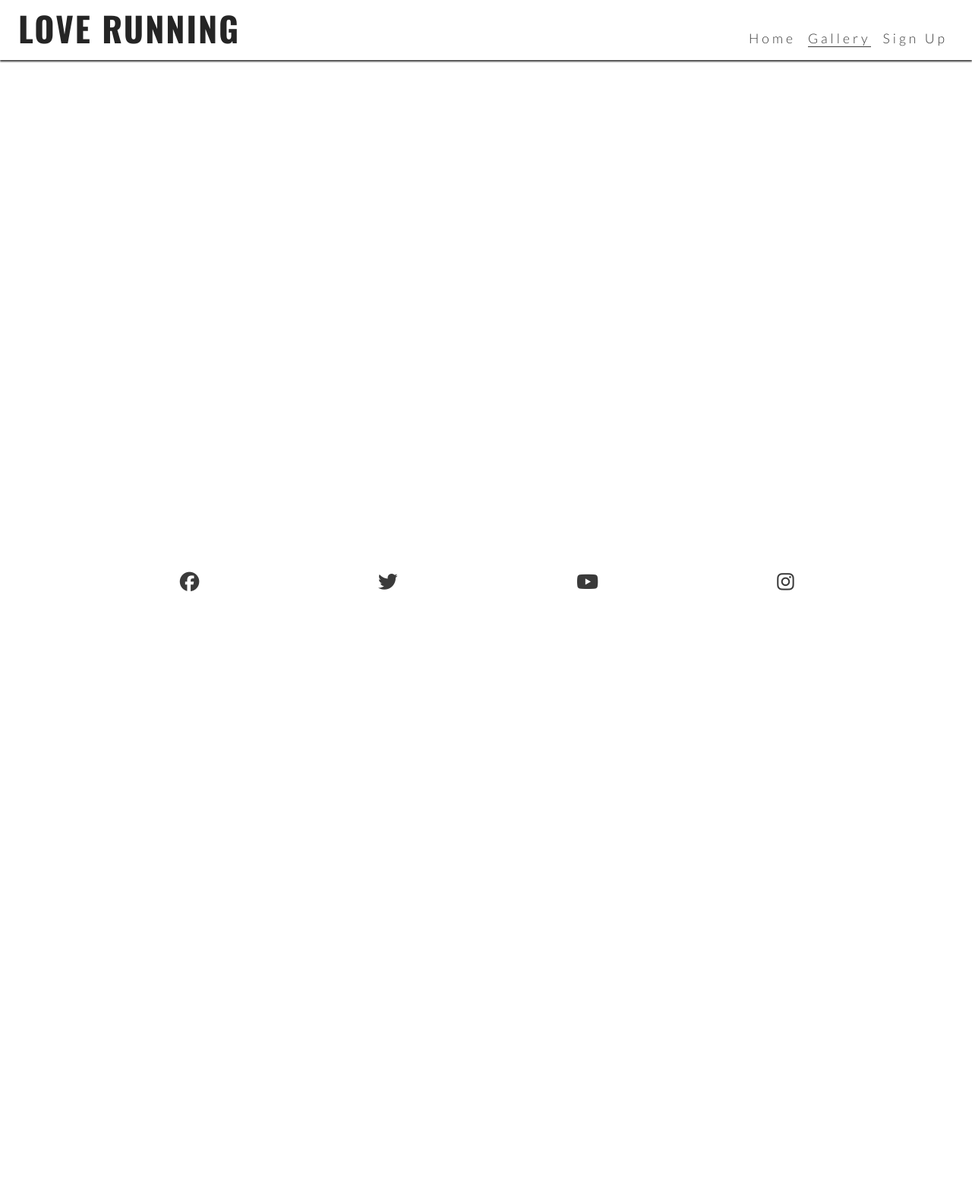
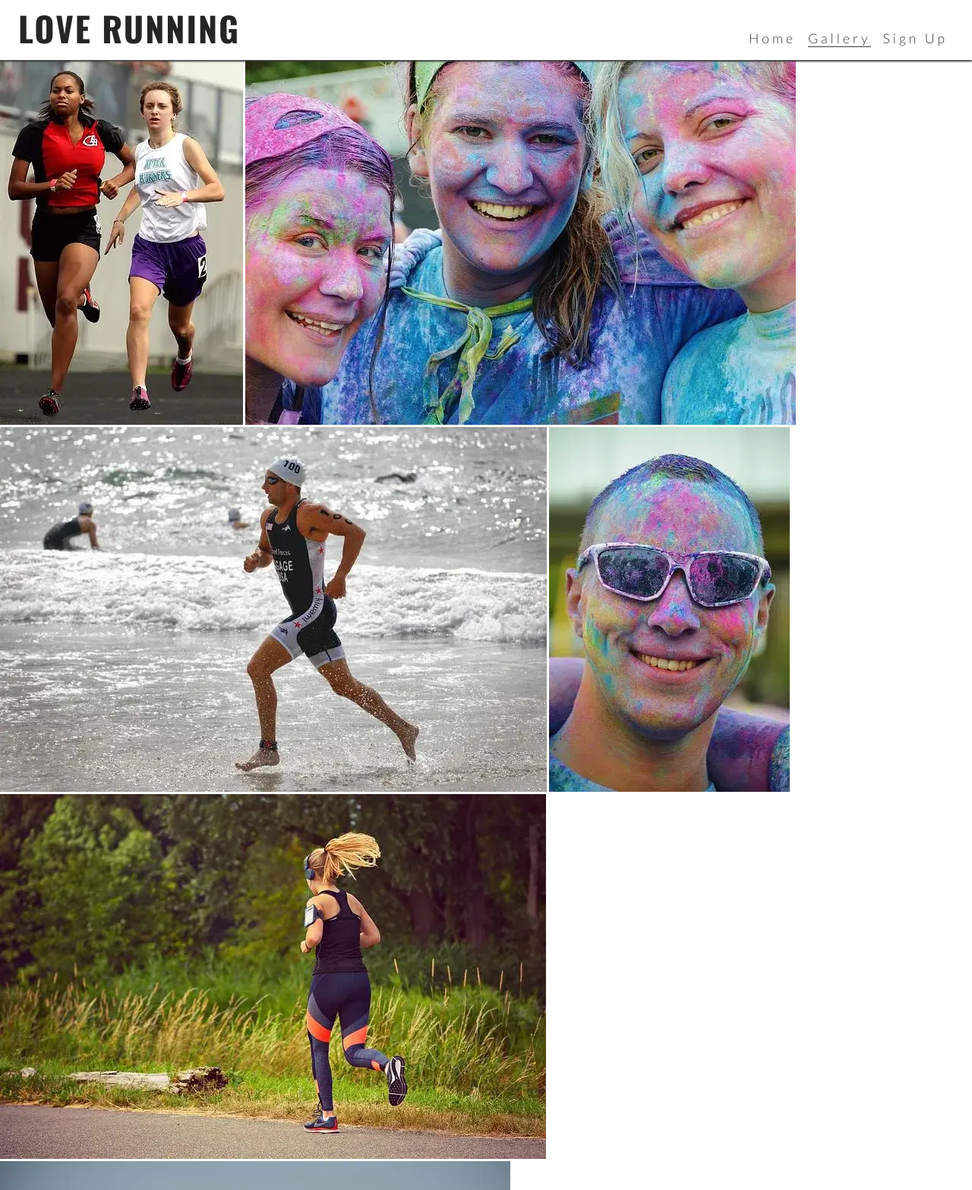
Before and after one commit to sophie-thomson/love-running, a plain HTML site: page gallery.html in a window 1280 px wide. Shown: the top 1566 px of the page at 76% size. Before the commit the page ends 800 px from the top, so only its background shows below. Drawn offline with nearby package versions, Linux system fonts and the light colour scheme.

Commit message:
Add images to html for gallery

```diff
--- a/gallery.html
+++ b/gallery.html
@@ -35,7 +35,19 @@
 </header>
 <!-- Main -->
 <main>
-    <section></section>
+    <section id="gallery">
+        <div id="photos">
+            <img src="assets/images/athletes.webp" alt="Two athletes running together">
+            <img src="assets/images/girls.webp" alt="Three girls at charity paint running festival">
+            <img src="assets/images/runner3.webp" alt="Solo male runner jogging on beach">
+            <img src="assets/images/man.webp" alt="Man at charity paint running festival">
+            <img src="assets/images/runner1.webp" alt="Solo female runner jogging through Phoenix Park">
+            <img src="assets/images/runner2.webp" alt="Runners competing in marathon">
+            <img src="assets/images/runner4.webp" alt="Solo female runner jogging on beach">
+            <img src="assets/images/running_gang.webp" alt="Large group of runners taking part in a marathon on a rainy day">
+            <img src="assets/images/mud-run.webp" alt="Two women runners taking a muddy selfie after the Mud Runners championship">
+        </div>
+    </section>
 </main>
 <!-- Footer -->
 <footer>
```
Also changed, not shown: assets/images/athletes.webp (added), assets/images/girls.webp (added), assets/images/man.webp (added), assets/images/mud-run.webp (added), assets/images/runner1.webp (added), assets/images/runner2.webp (added), assets/images/runner3.webp (added), assets/images/runner4.webp (added), assets/images/running_gang.webp (added).
